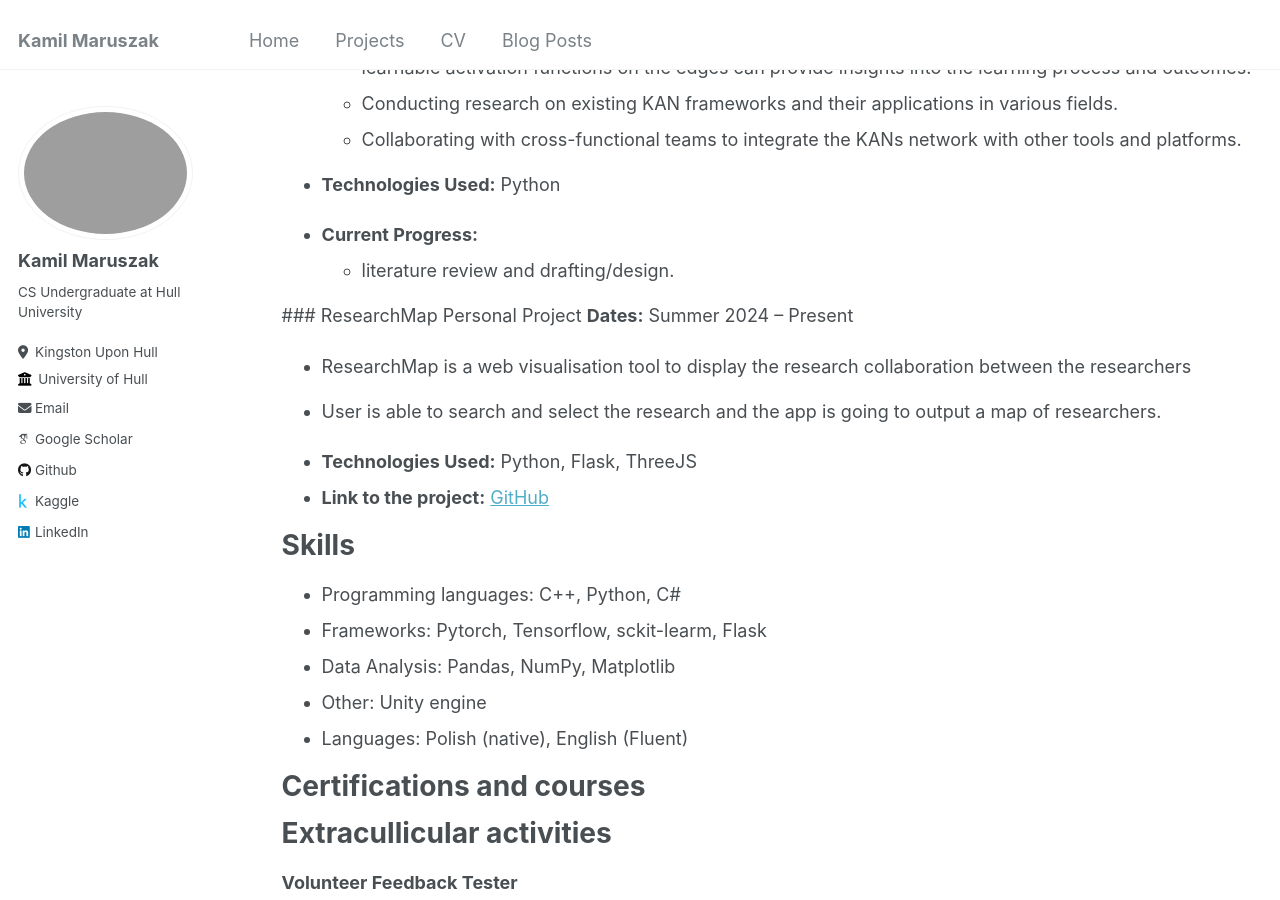
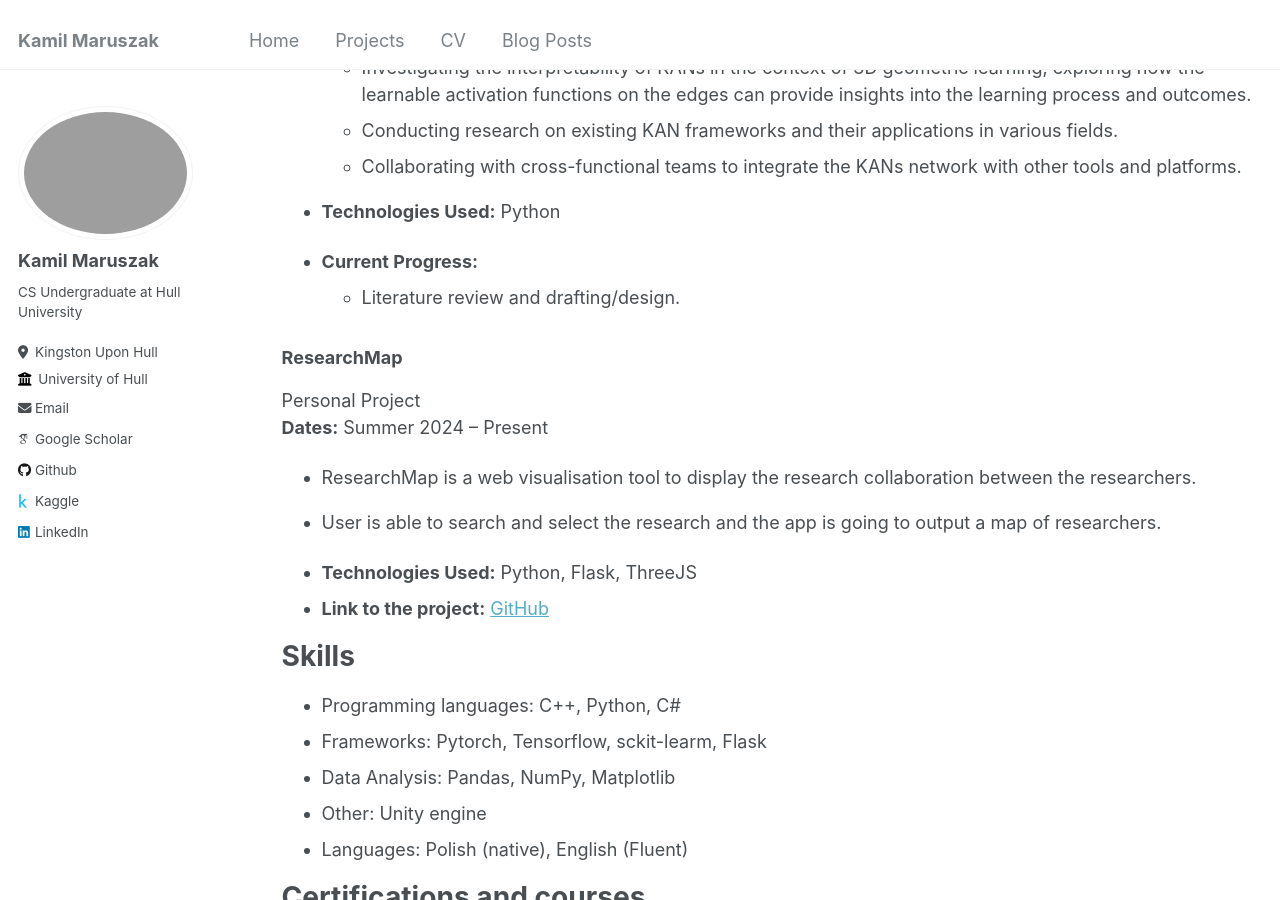
Before and after one commit to DonKamilo00/DonKamilo00.github.io, a Jekyll site: the page built from _pages/cv.md, in a window 1280 px wide and 900 px high, scrolled down 774 px. Built offline with Jekyll 4.4.1, drawn with Linux system fonts in a browser that asks for light colours; some web fonts are replaced.

Commit message:
Update cv.md

```diff
--- a/_pages/cv.md
+++ b/_pages/cv.md
@@ -15,6 +15,7 @@ Education
 
 Projects
 ======
+
 ### KANs Network Development and Analysis
 University of Hull
 **Dates:** Summer 2024 – Present
@@ -31,17 +32,18 @@ University of Hull
 - **Technologies Used:** Python
 
 - **Current Progress:**
-  - literature review and drafting/design.
+  - Literature review and drafting/design.
 
- ### ResearchMap
- Personal Project
- **Dates:** Summer 2024 – Present
+### ResearchMap
+Personal Project
+**Dates:** Summer 2024 – Present
 
-- ResearchMap is a web visualisation tool to display the research collaboration  between the researchers
+- ResearchMap is a web visualisation tool to display the research collaboration between the researchers.
 - User is able to search and select the research and the app is going to output a map of researchers.
 
- - **Technologies Used:** Python, Flask, ThreeJS
- - **Link to the project:** [GitHub](https://github.com/DonKamilo00/ResearchMap)
+- **Technologies Used:** Python, Flask, ThreeJS
+- **Link to the project:** [GitHub](https://github.com/DonKamilo00/ResearchMap)
+
 
 Skills
 ======
@@ -59,7 +61,7 @@ Certifications and courses
 Extracullicular activities
 ======
 **Volunteer Feedback Tester**
-*Myndmap*
+[Myndmap](https://myndmap.uk/)
 2024
 
 - **Objective:** Contributed to the testing and feedback phase of an AI-powered mobile app designed to assist individuals with ADHD.
```
